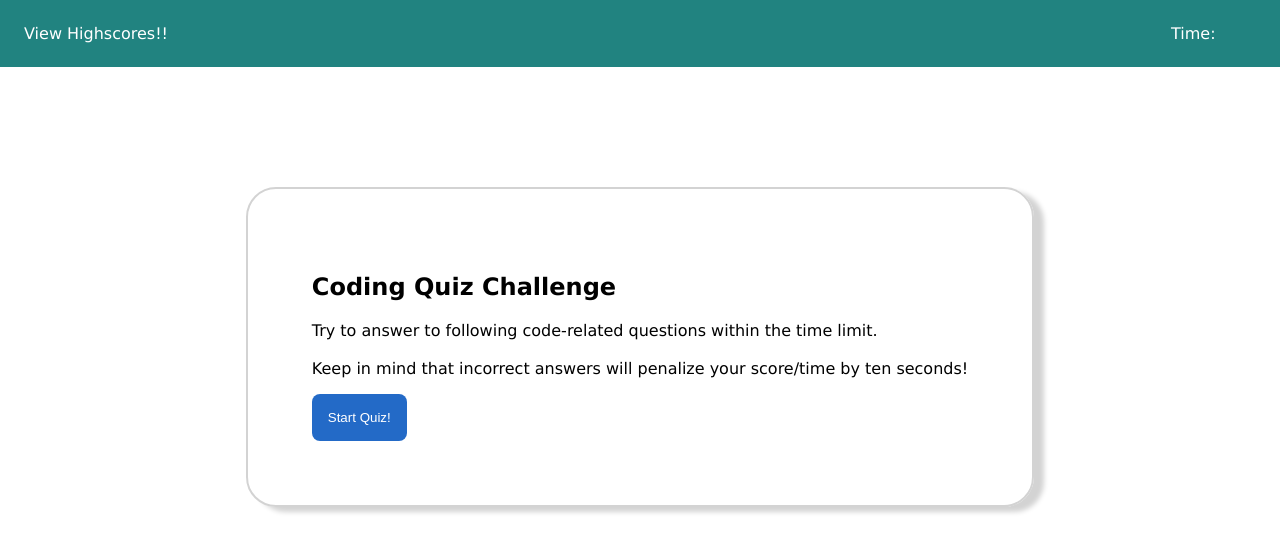
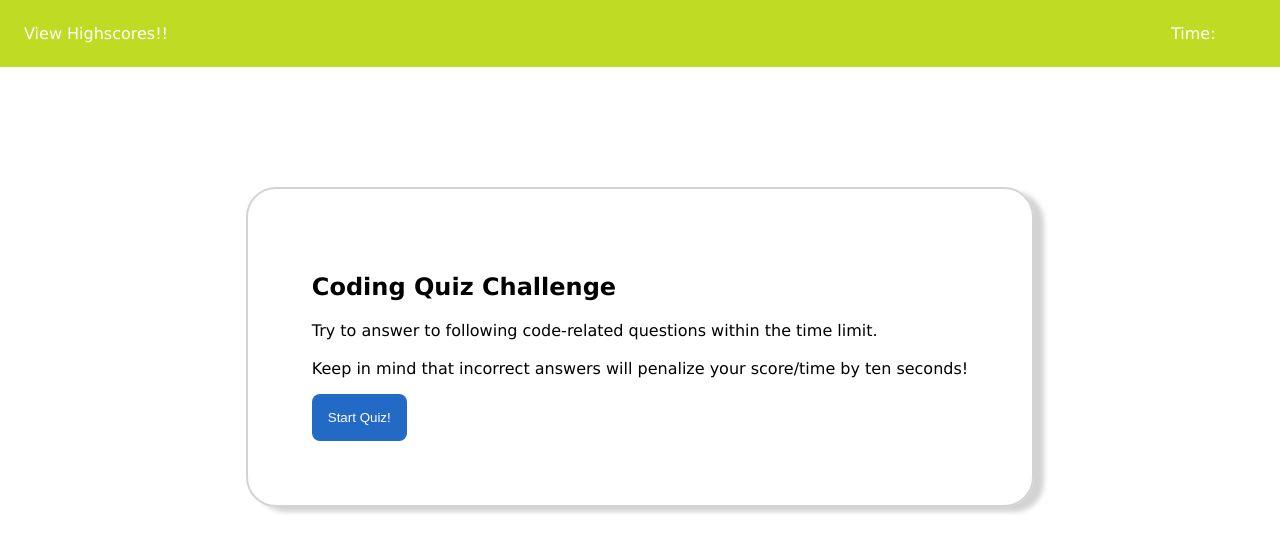
Before and after one commit to ramriddlez/codequiz, a plain HTML site: page index.html in a window 1280 px wide. Drawn offline with Linux system fonts and the light colour scheme.

Commit message:
changes in css styling

```diff
--- a/swag.css
+++ b/swag.css
@@ -11,7 +11,7 @@ body {
 header {
   display: flex;
   justify-content: space-between;
-  background-color: #218380;
+  background-color: #c0db24;
   color: #ffffff;
   padding: 3vh;
 }
```
